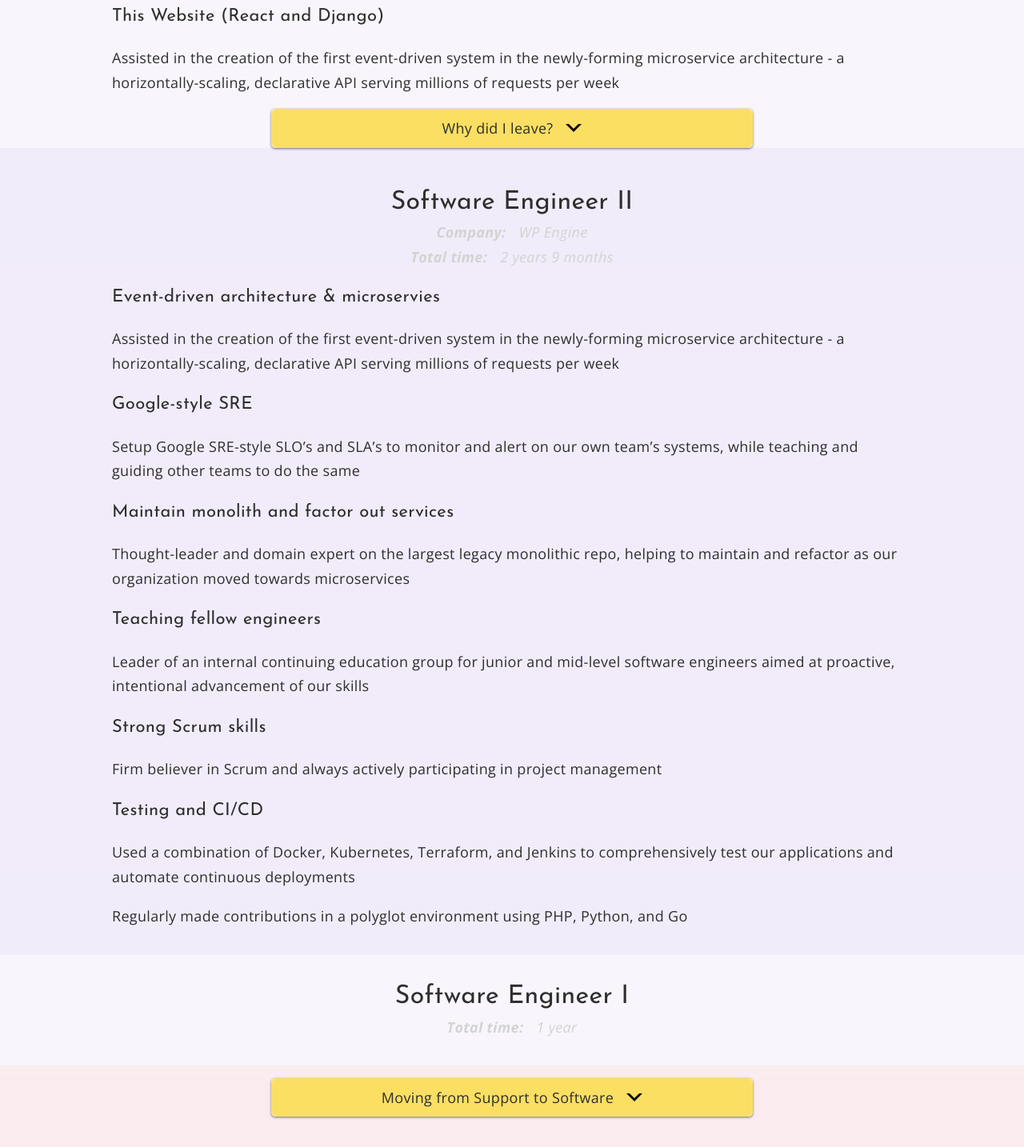
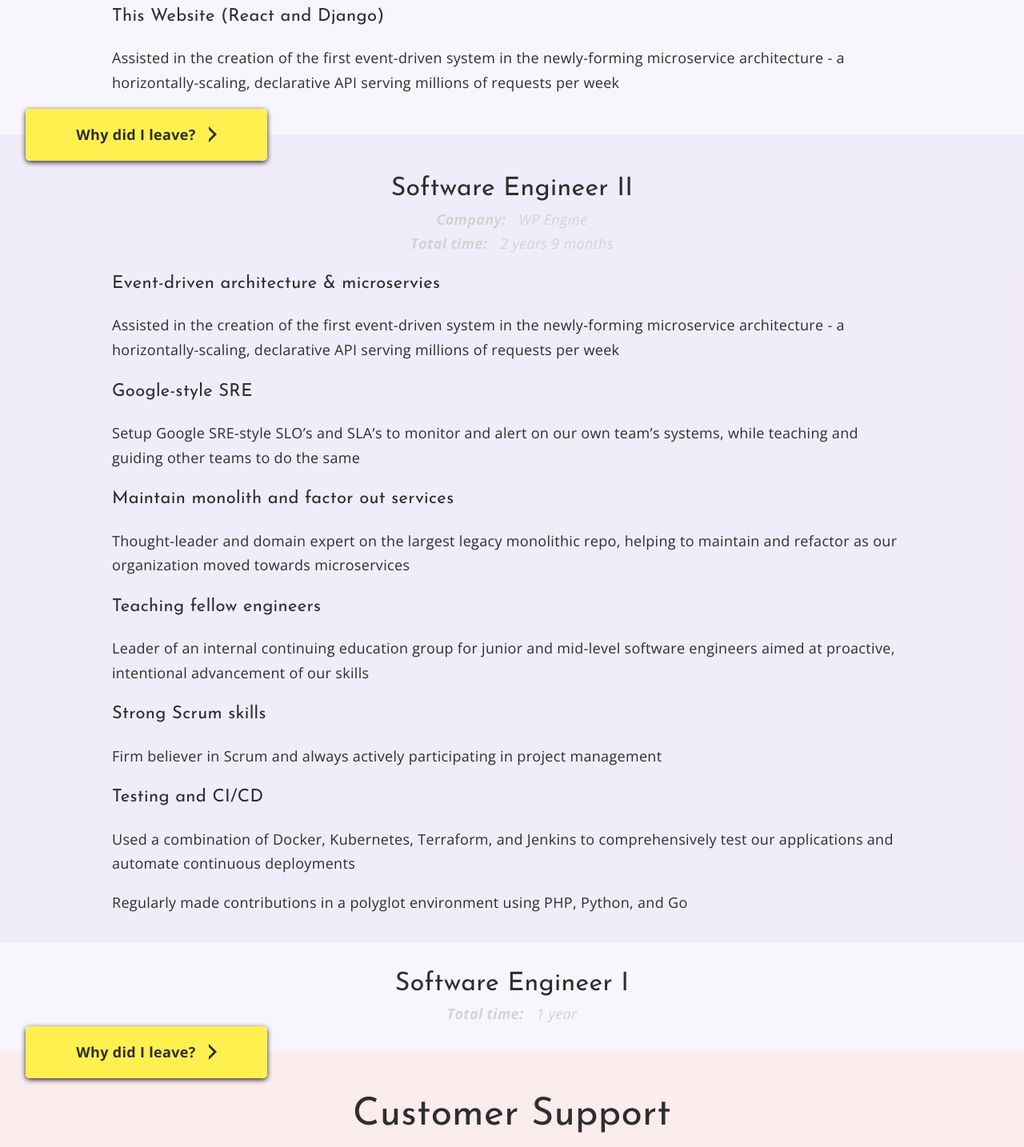
Before and after one commit to aussio/auss.io, a React (Create React App) app: page /resume in a window 1280 px wide. Shown: the part 940-2374 px from the top of the page at 80% size. Built offline with nearby package versions, Linux system fonts and the light colour scheme.

Commit message:
Place Resume Accordion to the side and fix height bug

```diff
--- a/src/Accordion.js
+++ b/src/Accordion.js
@@ -7,9 +7,12 @@ const borderRadius = STYLES.BUTTON_BORDER_RADIUS;
 
 export default function Accordion({
   header, children,
-  backgroundColor, borderColor, className, // CSS related
+  backgroundColor, borderColor, textColor, className, // CSS related
 }) {
   const [isOpen, setIsOpen] = useState(false);
+
+  const collapsedWidth = '300px';
+  const openWidth = '1000px';
 
   return (
     <div
@@ -21,8 +24,9 @@ export default function Accordion({
     >
       <div
         css={{
-          boxShadow: '0 1px 3px rgba(0,0,0,.55)',
-          maxWidth: '600px',
+          boxShadow: '0 2px 6px rgba(0,0,0,.85)',
+          transition: isOpen ? 'width 0.25s ease' : 'width 0.25s ease 0.25s',
+          width: isOpen ? openWidth : collapsedWidth,
           border: `1px solid ${borderColor}`,
           borderRadius,
         }}
@@ -31,10 +35,11 @@ export default function Accordion({
         <Header
           isOpen={isOpen}
           setIsOpen={setIsOpen}
-          color={backgroundColor}
+          backgroundColor={backgroundColor}
+          color={textColor}
           css={{
             background: backgroundColor,
-            padding: '.5rem',
+            padding: '1rem',
             borderBottom: isOpen ? `1px solid ${borderColor}` : '',
             borderRadius: isOpen ? `${borderRadius} ${borderRadius} 0 0` : borderRadius,
             ':hover': {
@@ -44,13 +49,20 @@ export default function Accordion({
         >
           {header}
         </Header>
-        <Body isOpen={isOpen}>{children}</Body>
+        <Body
+          isOpen={isOpen}
+          css={{
+            width: openWidth,
+          }}
+        >
+          {children}
+        </Body>
       </div>
     </div>
   );
 }
 
-function Body({ isOpen, children }) {
+function Body({ isOpen, children, className }) {
   const contentRef = useRef(null);
 
   return (
@@ -58,11 +70,12 @@ function Body({ isOpen, children }) {
       ref={contentRef}
       css={{
         background: 'white',
-        transition: 'height 0.25s ease',
+        transition: isOpen ? 'height 0.25s ease .25s' : 'height 0.25s ease',
         height: isOpen ? contentRef.current.scrollHeight : 0,
         overflow: 'auto',
         borderRadius,
       }}
+      className={className}
     >
       <div // This extra div is necessary to give content a margin but have it not overflow
         css={{
@@ -75,7 +88,7 @@ function Body({ isOpen, children }) {
   );
 }
 
-function Header({ isOpen, setIsOpen, color, children, className }) {
+function Header({ isOpen, setIsOpen, color, backgroundColor, children, className }) {
   const CHEVRON_SIZE = 10;
 
   return (
@@ -85,6 +98,8 @@ function Header({ isOpen, setIsOpen, color, children, className }) {
         display: 'flex',
         justifyContent: 'center',
         alignItems: 'center',
+        color,
+        fontWeight: 600,
       }}
       onClick={() => { setIsOpen(!isOpen); }}
       onKeyPress={() => { setIsOpen(!isOpen); }}
@@ -102,47 +117,46 @@ function Header({ isOpen, setIsOpen, color, children, className }) {
       </p>
       <Chevron
         size={CHEVRON_SIZE}
-        direction={isOpen ? 'up' : 'down'}
+        direction={isOpen ? 'left' : 'right'}
         color={color}
+        backgroundColor={backgroundColor}
       />
     </div>
   );
 }
 
-function Chevron({ color, size, direction }) {
+function Chevron({ color, backgroundColor, size, direction }) {
   const rotation = (() => {
     switch (direction) {
-      case 'up':
-        return 'scaleY(-1)';
-      case 'down':
+      case 'left':
+        return 'scaleX(-1)';
+      case 'right':
       default:
         return '';
     }
   })();
 
   return (
-    <icon
+    <div
       css={{
         position: 'relative',
-        height: `${size}px`,
-        width: `${size * 2}px`,
+        height: `${size * 2}px`,
+        width: `${size}px`,
         transform: rotation,
         transition: 'transform 0.5s ease',
         ':before': {
           position: 'absolute',
           content: '""',
           border: `${size}px solid transparent`,
-          top: 0,
           left: 0,
-          borderTopColor: 'black',
+          borderLeftColor: color,
         },
         ':after': {
           position: 'absolute',
           content: '""',
           border: `${size}px solid transparent`,
-          top: '-4px',
-          left: 0,
-          borderTopColor: color,
+          left: '-4px',
+          borderLeftColor: backgroundColor,
         },
       }}
     />
--- a/src/App.js
+++ b/src/App.js
@@ -11,6 +11,7 @@ import Blog from './blog/Home';
 import BlogPost from './blog/Post';
 import Resume from './Resume';
 import { text } from './theme/colors';
+import { MAIN_HEADER_Z_INDEX } from './theme/styles';
 
 
 const DISABLED_CSS = {
@@ -77,7 +78,7 @@ function NavigationHeader() {
   return (
     <div css={{
       backgroundColor: 'white',
-      zIndex: 99,
+      zIndex: MAIN_HEADER_Z_INDEX,
       position: 'sticky',
       top: 0,
       left: 0,
--- a/src/Resume.js
+++ b/src/Resume.js
@@ -46,10 +46,9 @@ export default function Resume() {
             rel="noopener noreferrer" // Security stuff with opening in new window
             href="https://res.cloudinary.com/https-auss-io/image/upload/v1591987334/code%20snippets/AustinCurtisResume.pdf"
             css={{
-              position: 'relative',
               textDecoration: 'none',
+              background: COLORS.normal,
               color: 'white',
-              background: COLORS.normal,
               boxShadow: '0 3px 5px rgba(0,0,0,.65)',
               padding: '1rem',
               borderRadius: STYLES.BUTTON_BORDER_RADIUS,
@@ -100,7 +99,11 @@ export default function Resume() {
         >
           Vacation & Personal Projects
         </HeaderWithTimeElapsed>
-        <JobDescription>
+        <JobDescription
+          css={{
+            paddingBottom: '2rem',
+          }}
+        >
           <h4 css={{
             fontSize: '22px',
             margin: 0,
@@ -126,10 +129,20 @@ export default function Resume() {
             of requests per week
           </p>
         </JobDescription>
+        <ResumeSection
+          background={COLORS.veryVeryLight}
+        >
           <Accordion
             header="Why did I leave?"
             backgroundColor={COLORS.yellow}
             borderColor={COLORS.yellow}
+            textColor={COLORS.text}
+            css={{
+              position: 'absolute',
+              zIndex: STYLES.RESUME_STICKY_ACCORDION_Z_INDEX,
+              left: '2rem',
+              top: '-2rem',
+            }}
           >
             <strong>
               I left because I wanted to do something that inspired me.
@@ -138,9 +151,6 @@ export default function Resume() {
               By this point in my career, I had worked in Web Hosting for about 7 and a half years and WP Engine for over 5 and a half.
           </p>
           </Accordion>
-        <ResumeSection
-          background={COLORS.veryVeryLight}
-        >
           <HeaderWithTimeElapsed
             headerSize="3"
             dateStart={SE2_START}
@@ -238,9 +248,16 @@ export default function Resume() {
         background={COLORS.veryVeryLightRed}
       >
         <Accordion
-          header="Moving from Support to Software"
+          header="Why did I leave?"
           backgroundColor={COLORS.yellow}
           borderColor={COLORS.yellow}
+          textColor={COLORS.text}
+          css={{
+            position: 'absolute',
+            zIndex: STYLES.RESUME_STICKY_ACCORDION_Z_INDEX,
+            left: '2rem',
+            top: '-2rem',
+          }}
         >
           <strong>
             I left because I wanted to do something that inspired me.
@@ -297,6 +314,7 @@ function ResumeSection({ background, children, className }) {
   return (
     <section
       css={{
+        position: 'relative',
         padding: '1rem 0',
         background,
       }}
--- a/src/theme/colors.js
+++ b/src/theme/colors.js
@@ -12,5 +12,9 @@ const BASE_RED = '209, 73, 91';
 export const red = 'rgb(209, 73, 91)';
 export const veryVeryLightRed = `rgba(${BASE_RED}, 10%)`; // Currently used for the <pre> tags in blog posts
 
-export const yellow = 'rgb(250, 223, 99)';
+const BASE_YELLOW = '255, 240, 80';
+export const yellow = `rgb(${BASE_YELLOW})`;
+
+
 export const charcoal = 'rgb(30, 57, 71)';
+export const blue = 'rgb(108, 212, 255)';
--- a/src/theme/styles.js
+++ b/src/theme/styles.js
@@ -1,2 +1,4 @@
-/* eslint-disable import/prefer-default-export */
 export const BUTTON_BORDER_RADIUS = '5px';
+
+export const MAIN_HEADER_Z_INDEX = 100;
+export const RESUME_STICKY_ACCORDION_Z_INDEX = 90;
```
Lines whose indentation alone changed are shown as unchanged.
